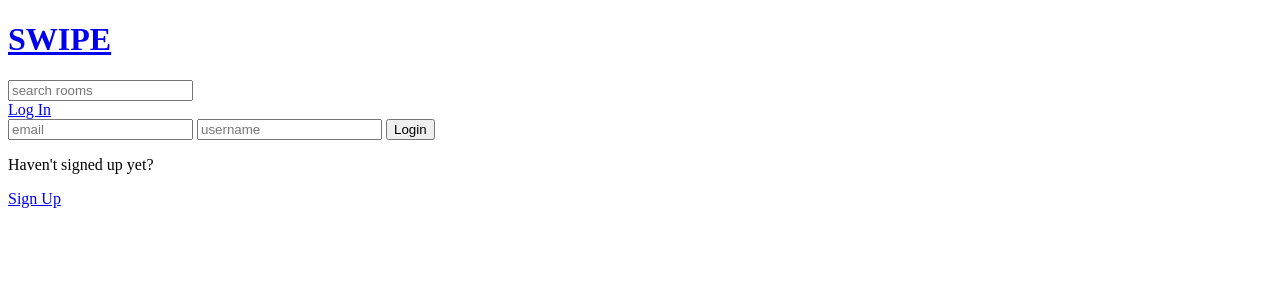
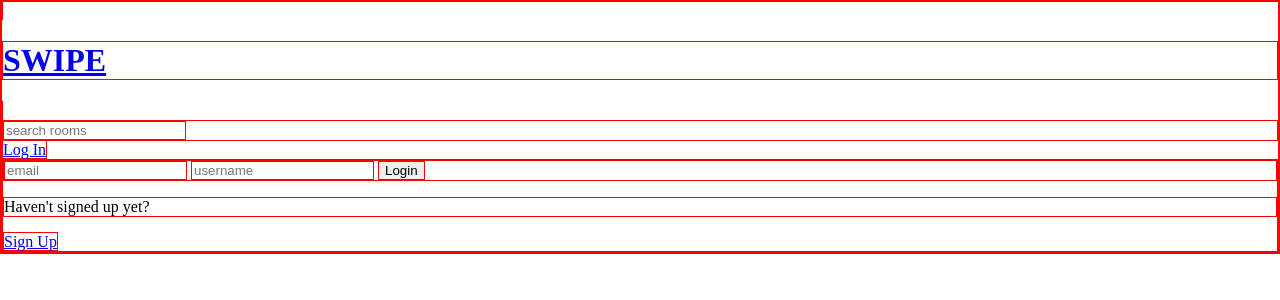
Before and after one commit to aangelalvarez/swipe, a Django app: a page that uses templates/main.html in a window 1280 px wide. Shown: the top 300 px of the page. Run offline with Django 4.2, Linux system fonts and the light colour scheme.

Commit message:
added support for css

```diff
--- /dev/null
+++ b/base/static/styles/main.css
@@ -0,0 +1,9 @@
+body, html {
+    margin: 0;
+    padding: 0;
+}
+
+* {
+    box-sizing: border-box;
+    border: 1px solid red;
+}
--- a/base/views.py
+++ b/base/views.py
@@ -144,7 +144,6 @@ def registerPage(request):
 def deleteMessage(request, pk):
     message = Message.objects.get(id=pk)
     room = message.room
-    context = {'room': room}
     if request.user != message.user:
         return HttpResponse('You are not allowed to delete this message')
 
--- a/swipe/settings.py
+++ b/swipe/settings.py
@@ -9,7 +9,7 @@ https://docs.djangoproject.com/en/4.0/topics/settings/
 For the full list of settings and their values, see
 https://docs.djangoproject.com/en/4.0/ref/settings/
 """
-
+import os
 from pathlib import Path
 
 # Build paths inside the project like this: BASE_DIR / 'subdir'.
@@ -118,9 +118,11 @@ USE_TZ = True
 # Static files (CSS, JavaScript, Images)
 # https://docs.djangoproject.com/en/4.0/howto/static-files/
 
-STATIC_URL = 'static/'
+STATIC_URL = '/static/'
+STATIC_ROOT = os.path.join(BASE_DIR, 'static')
 
 # Default primary key field type
 # https://docs.djangoproject.com/en/4.0/ref/settings/#default-auto-field
 
+
 DEFAULT_AUTO_FIELD = 'django.db.models.BigAutoField'
--- a/templates/main.html
+++ b/templates/main.html
@@ -1,9 +1,11 @@
 <!DOCTYPE html>
+{% load static %}
 <html lang="en">
 <head>
     <meta charset="UTF-8">
     <meta http-equiv="X-UA-Compatible" content="IE=edge">
     <meta name="viewport" content="width=device-width, initial-scale=1.0">
+    <link rel="stylesheet" type="text/css" media="screen" href="{% static 'styles/main.css' %}">
     <title>Swipe</title>
 </head>
 <body>
```
Also changed, not shown: base/static/styles/delete.css (added), base/static/styles/login_register.css (added), base/static/styles/room.css (added), base/static/styles/room_form.css (added), db.sqlite3.
